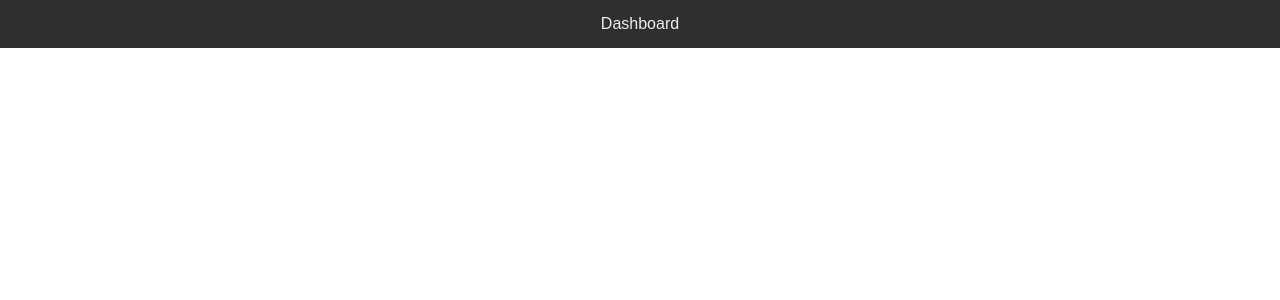
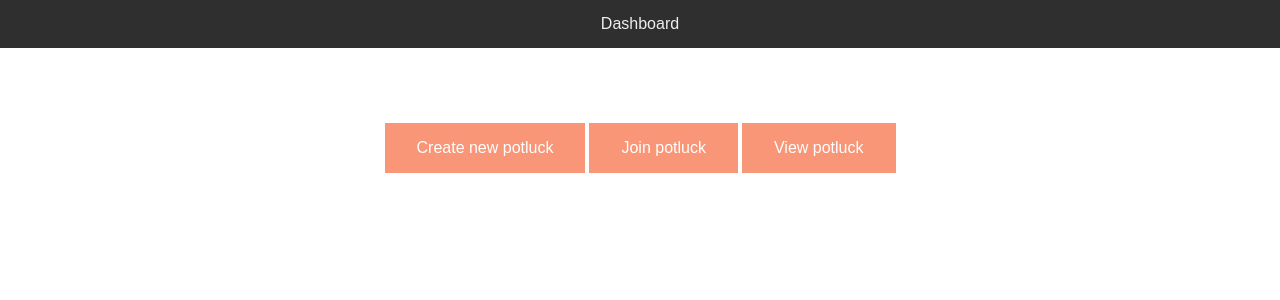
Before and after one commit to minasoha/front-end, a React (Create React App) app: page / in a window 1280 px wide. Shown: the top 300 px of the page. Built offline with nearby package versions, Linux system fonts and the light colour scheme; a web font is replaced by a local one.

Commit message:
added 3 buttons and css styling to them

```diff
--- a/src/App.jsx
+++ b/src/App.jsx
@@ -2,12 +2,13 @@ import React from "react";
 import { Switch, Route } from "react-router-dom";
 import { Navbar } from "./components/elements";
 import { CoverPage } from "./components/pages";
-
+import Dashboard from "./components/pages/DashboardPage";
 const App = () => {
   return (
     <div className="app">
       <Navbar />
       <Switch>
+        <Dashboard />
         <Route path="/">
           <CoverPage />
         </Route>
--- a/src/components/pages/DashboardPage/index.js
+++ b/src/components/pages/DashboardPage/index.js
@@ -0,0 +1,16 @@
+import react from 'react';
+import '../DashboardPage/style.css'
+
+
+
+const Dashboard = () => {
+    return(
+        <div className="btn-div">
+            <button className="btn-dashboard">Create new potluck</button>
+            <button className="btn-dashboard">Join potluck</button>
+            <button className="btn-dashboard">View potluck</button>
+        </div>
+    )
+};
+
+export default Dashboard;
--- /dev/null
+++ b/src/components/pages/DashboardPage/style.css
@@ -0,0 +1,28 @@
+
+.btn-div {
+  display: flex;
+  margin: auto;
+  width: 50%;
+  justify-content: center;
+  align-items: center;
+  height: 200px;
+}
+
+
+.btn-dashboard {
+    background-color: #f4511e;
+    border: none;
+    color: white;
+    padding: 16px 32px;
+    text-align: center;
+    font-size: 16px;
+    margin: 4px 2px;
+    opacity: 0.6;
+    transition: 0.3s;
+    display: inline-block;
+    text-decoration: none;
+    cursor: pointer;
+
+  }
+
+  .btn-dashboard:hover {opacity: 1}
```
